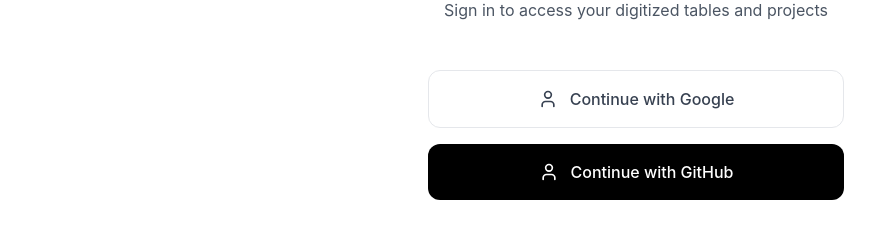
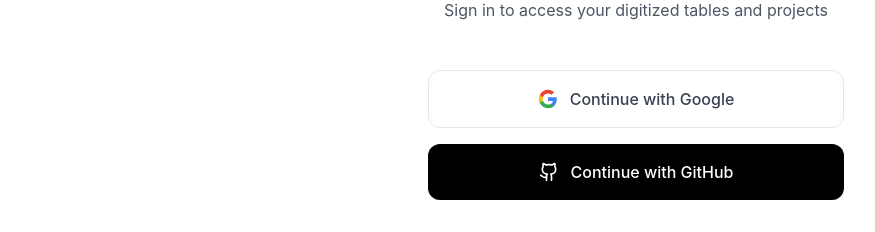
Before and after one commit to risharma214/data_dragon, a React (Create React App) app: page /login in a window 1280 px wide. Shown: the part 195-427 px from the top of the page, without its empty margins (4-879 px from the left). Built offline with nearby package versions, Linux system fonts and the light colour scheme; no server answers.

Commit message:
Added Google auth to Login

```diff
--- a/package.json
+++ b/package.json
@@ -4,9 +4,11 @@
   "homepage": "https://risharma214.github.io/data_dragon",
   "private": true,
   "dependencies": {
+    "@react-oauth/google": "^0.12.1",
     "@testing-library/jest-dom": "^5.17.0",
     "@testing-library/react": "^13.4.0",
     "@testing-library/user-event": "^13.5.0",
+    "jwt-decode": "^4.0.0",
     "lucide-react": "^0.453.0",
     "react": "^18.3.1",
     "react-csv-reader": "^4.0.0",
--- a/src/App.js
+++ b/src/App.js
@@ -8,8 +8,9 @@
 import NewProject from './components/NewProject';
 
 function App() {
+  // For now, let's do a simple check for the token
   const isLoggedIn = () => {
-    return localStorage.getItem('user') !== null;
+    return localStorage.getItem('googleToken') !== null;
   };
 
   const ProtectedRoute = ({ children }) => {
@@ -54,6 +55,7 @@
             }
           />
 
+          {/* Catch all route */}
           <Route path="*" element={<Navigate to="/" replace />} />
         </Routes>
       </div>
--- a/src/components/LoginPage.js
+++ b/src/components/LoginPage.js
@@ -1,17 +1,69 @@
 import React, { useState } from 'react';
-import { LogIn, ArrowLeft, User } from 'lucide-react';
+import { LogIn, ArrowLeft, Github } from 'lucide-react';
+import { useNavigate } from 'react-router-dom';
+import { useGoogleLogin } from '@react-oauth/google';
 
-const LoginPage = ({ onBack, onLogin }) => {
-  const [authMode, setAuthMode] = useState('signin'); // 'signin' or 'signup'
+const GoogleIcon = ({ size, className }) => (
+  <svg
+    xmlns="http://www.w3.org/2000/svg"
+    viewBox="0 0 24 24"
+    width={size}
+    height={size}
+    className={className}
+    fill="currentColor"
+  >
+    <path d="M22.56 12.25c0-.78-.07-1.53-.2-2.25H12v4.26h5.92c-.26 1.37-1.04 2.53-2.21 3.31v2.77h3.57c2.08-1.92 3.28-4.74 3.28-8.09z" fill="#4285F4"/>
+    <path d="M12 23c2.97 0 5.46-.98 7.28-2.66l-3.57-2.77c-.98.66-2.23 1.06-3.71 1.06-2.86 0-5.29-1.93-6.16-4.53H2.18v2.84C3.99 20.53 7.7 23 12 23z" fill="#34A853"/>
+    <path d="M5.84 14.09c-.22-.66-.35-1.36-.35-2.09s.13-1.43.35-2.09V7.07H2.18C1.43 8.55 1 10.22 1 12s.43 3.45 1.18 4.93l2.85-2.22.81-.62z" fill="#FBBC05"/>
+    <path d="M12 5.38c1.62 0 3.06.56 4.21 1.64l3.15-3.15C17.45 2.09 14.97 1 12 1 7.7 1 3.99 3.47 2.18 7.07l3.66 2.84c.87-2.6 3.3-4.53 6.16-4.53z" fill="#EA4335"/>
+  </svg>
+);
 
-  return (
+const LoginPage = () => {
+  const [authMode, setAuthMode] = useState('signin');
+  const [error, setError] = useState('');
+  const navigate = useNavigate();
+
+  const handleBack = () => {
+    navigate('/');
+  };
+
+  const handleGoogleSuccess = async (tokenResponse) => {
+    try {
+      console.log('Google login successful:', tokenResponse);
+
+      // For now, just store the access token
+      localStorage.setItem('googleToken', tokenResponse.access_token);
+
+      // Add debug log
+      console.log('Attempting to navigate to dashboard...');
+
+      // Navigate to dashboard
+      navigate('/dashboard');
+
+      // Confirm navigation was called
+      console.log('Navigation called');
+    } catch (err) {
+      setError('Failed to authenticate with Google. Please try again.');
+      console.error('Google authentication error:', err);
+    }
+  };
+
+  const login = useGoogleLogin({
+    onSuccess: handleGoogleSuccess,
+    onError: () => {
+      setError('Failed to authenticate with Google. Please try again.');
+    },
+  });
+
+  return(
     <div className="min-h-screen bg-white">
-      {/* Enhanced Header */}
+      {/* Header section */}
       <header className="border-b border-gray-100 bg-white/80 backdrop-blur-md sticky top-0">
         <div className="max-w-7xl mx-auto">
           <div className="flex items-center h-20 px-4 sm:px-6 lg:px-8">
             <button
-              onClick={onBack}
+              onClick={handleBack}
               className="mr-8 text-gray-500 hover:text-gray-900 transition-colors"
             >
               <ArrowLeft size={24} />
@@ -24,8 +76,14 @@
       </header>
 
       <main className="max-w-md mx-auto px-4 py-16">
+        {error && (
+          <div className="mb-4 p-4 bg-red-50 border border-red-100 text-red-600 rounded-lg text-sm">
+            {error}
+          </div>
+        )}
+
         <div className="text-center mb-12 relative">
-          {/* Subtle gradient blur in background */}
+          {/* Background gradient */}
           <div className="absolute inset-0 -z-10">
             <div className="absolute inset-x-0 top-0 h-96 w-full bg-gradient-to-r from-pink-100/30 via-blue-100/30 to-purple-100/30 blur-3xl opacity-50" />
           </div>
@@ -43,16 +101,20 @@
 
         {/* Auth Options */}
         <div className="space-y-4 mb-8">
-          <button className="w-full bg-white border border-gray-200 text-gray-700 px-6 py-4 rounded-xl font-medium flex items-center justify-center gap-3 hover:bg-gray-50 hover:border-gray-300 transition-all">
-            <User size={20} />
+          <button
+            onClick={() => login()}  // Added the onClick handler here
+            className="w-full bg-white border border-gray-200 text-gray-700 px-6 py-4 rounded-xl font-medium flex items-center justify-center gap-3 hover:bg-gray-50 hover:border-gray-300 transition-all"
+          >
+            <GoogleIcon size={20} />
             Continue with Google
           </button>
           <button className="w-full bg-black text-white px-6 py-4 rounded-xl font-medium flex items-center justify-center gap-3 hover:bg-gray-900 transition-colors">
-            <User size={20} />
+            <Github size={20} />
             Continue with GitHub
           </button>
         </div>
 
+        {/* Rest of the component remains the same... */}
         <div className="relative mb-8">
           <div className="absolute inset-0 flex items-center">
             <div className="w-full border-t border-gray-200"></div>
@@ -95,7 +157,7 @@
           )}
 
           <button
-            onClick={onLogin}
+            // onClick={onLogin}
             className="w-full bg-black text-white px-6 py-4 rounded-xl font-medium flex items-center justify-center gap-2 hover:bg-gray-900 transition-colors"
           >
             <LogIn size={20} />
--- a/src/index.js
+++ b/src/index.js
@@ -1,5 +1,6 @@
 import React from 'react';
 import ReactDOM from 'react-dom/client';
+import { GoogleOAuthProvider } from '@react-oauth/google';
 import './index.css';
 import App from './App';
 import reportWebVitals from './reportWebVitals';
@@ -7,11 +8,10 @@
 const root = ReactDOM.createRoot(document.getElementById('root'));
 root.render(
   <React.StrictMode>
-    <App />
+    <GoogleOAuthProvider clientId={process.env.REACT_APP_GOOGLE_CLIENT_ID}>
+      <App />
+    </GoogleOAuthProvider>
   </React.StrictMode>
 );
 
-// If you want to start measuring performance in your app, pass a function
-// to log results (for example: reportWebVitals(console.log))
-// or send to an analytics endpoint. Learn more: https://bit.ly/CRA-vitals
 reportWebVitals();
```
Also changed, not shown: 2 other files (tests, documents, lock files or other folders).
